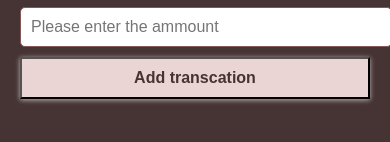
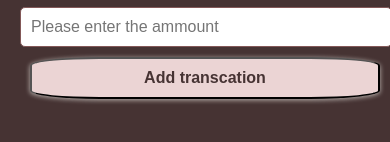
Before and after one commit to Christabel091/Expense-tracker, a plain HTML site: page index.html in a window 390 px wide. Shown: the part 642-784 px from the top of the page. Drawn offline with Linux system fonts and the light colour scheme.

Commit message:
made the button responsive and look better

```diff
--- a/style.css
+++ b/style.css
@@ -97,12 +97,14 @@ input[type = "number"]{
     background-color: var(--line);
     color: var(--bg);
     box-shadow: var(--box-shadow);
-
+    display: block;
     font-size: 16px;
     font-weight: bold;
-    margin: 10px 0 30px;
+    margin: 10px 10px 30px;
     padding: 10px;
-    width: 100%
+    width: 100%;
+    border-radius: 20%;
+    box-sizing: border-box; /* Add this line */
 }
 
 .btn:focus,
```
